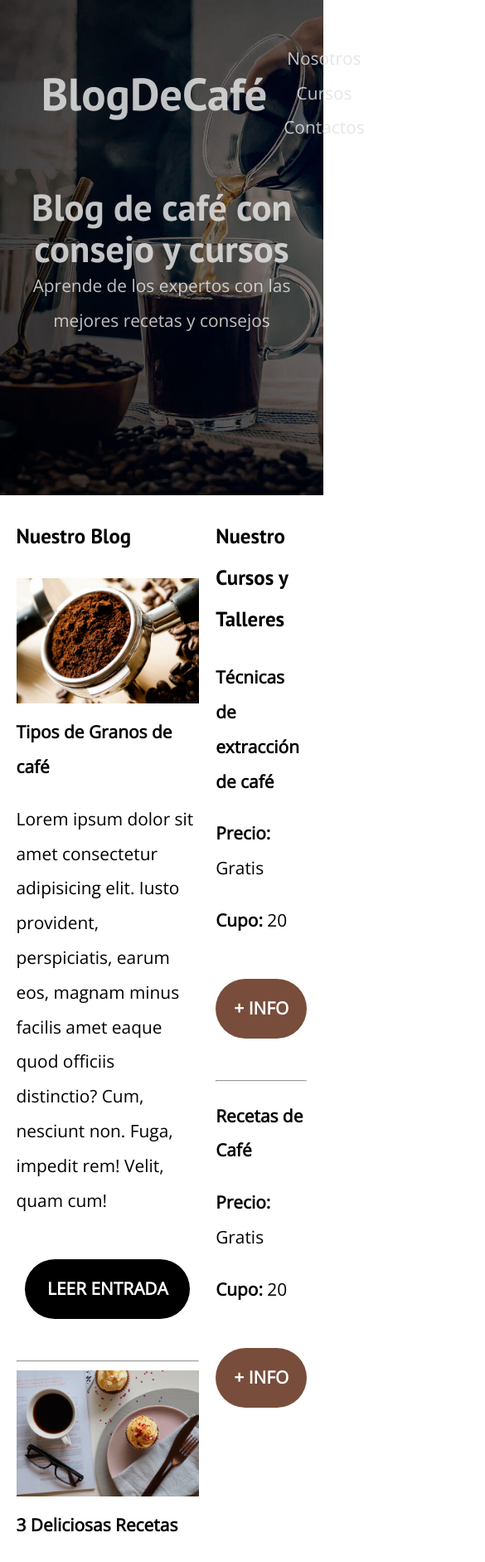
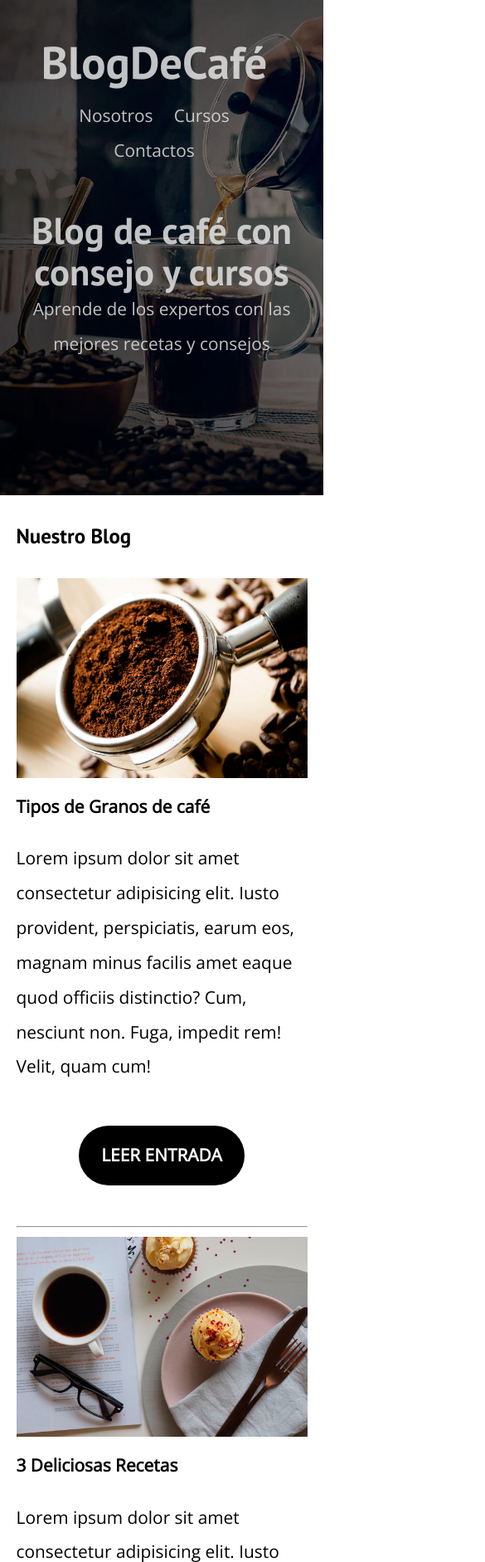
Before and after one commit to ysantilopez/BlogCafe, a plain HTML site: page index.html in a window 390 px wide. Shown: the top 1883 px of the page at 83% size, 585 px wide, since content can reach past the window. Drawn offline with nearby package versions, Linux system fonts and the light colour scheme.

Commit message:
Responsabily 0.1

```diff
--- a/css/style.css
+++ b/css/style.css
@@ -326,3 +326,65 @@ img
 {
     flex: 1;
 }
+
+
+
+
+
+
+
+
+
+
+
+
+
+/*
+============================================================
+                Responsabily
+============================================================
+*/
+
+@media (max-width: 420px) {
+
+    .header__texto .nav
+    {
+        display: grid;
+    }
+
+    .navegacion
+    {
+        text-align: center;
+        place-items: center;
+        margin-top: 2rem;
+    }
+
+    .contenido-principal
+    {
+        display: flex;
+        flex-direction: column;
+    }
+
+    #footer
+    {
+        place-items: center;
+    }
+
+    .footer__1
+    {
+        display: flex;
+        flex-direction: column;
+        text-align: center;
+        align-items: center;
+    }
+
+    .navegacion__footer
+    {
+        margin-top: 2rem;
+    }
+
+    .h2__footer
+    {
+        text-align: center;
+    }
+}
```
